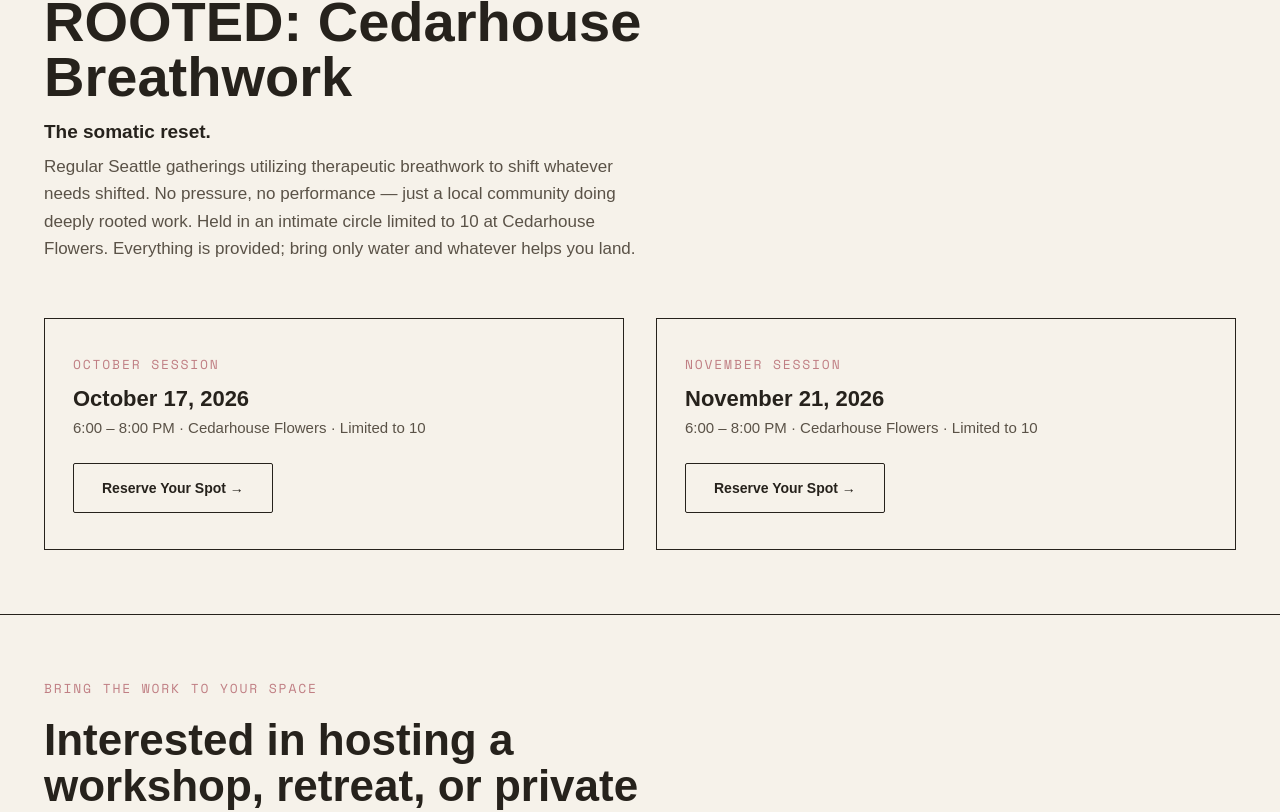
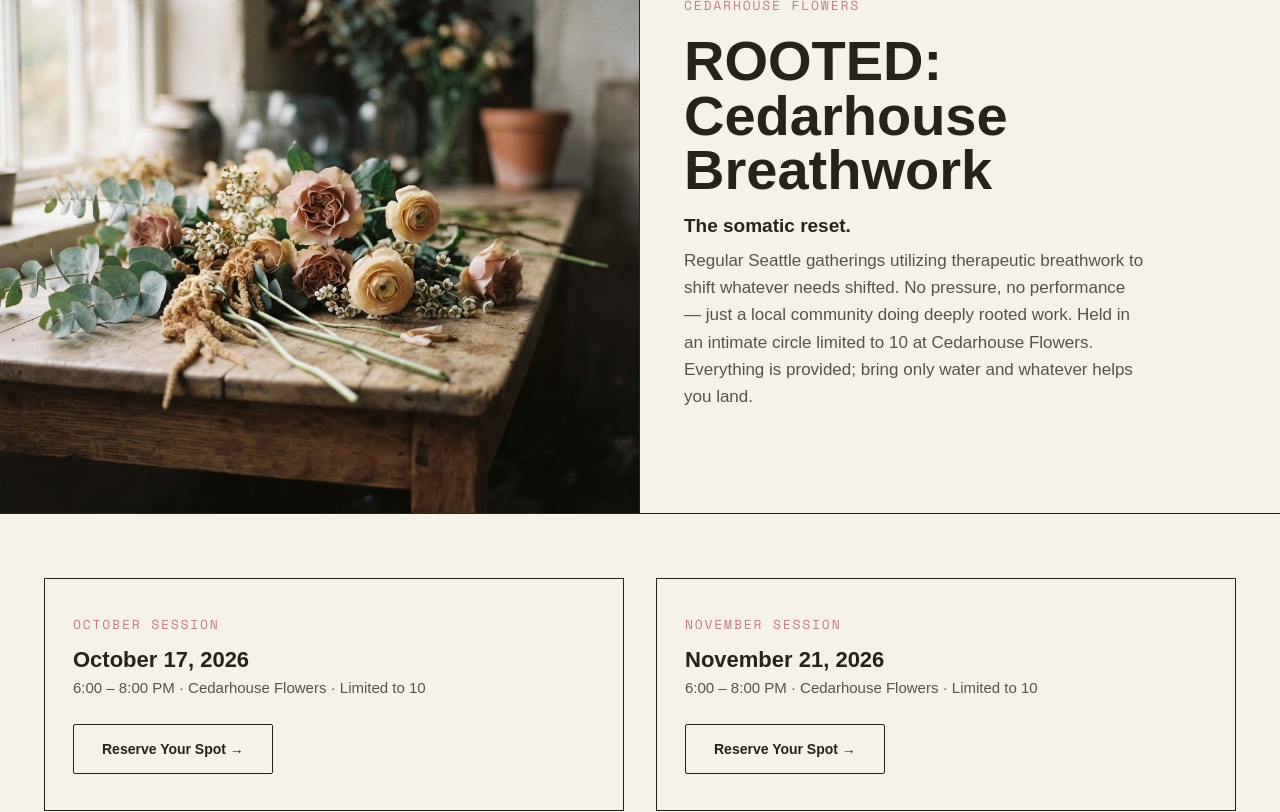
Before and after one commit to caitlynecorry/caitlyne-corry-site, a Next.js app: page /events in a window 1280 px wide. Shown: the part 660-1472 px from the top of the page. Built offline with nearby package versions, Linux system fonts and the light colour scheme; a web font is replaced by a local one.

Commit message:
Update page.tsx

```diff
--- a/app/events/page.tsx
+++ b/app/events/page.tsx
@@ -20,20 +20,30 @@ export default function EventsPage() {
         </p>
       </section>
 
-      <section className="border-b border-ink px-6 py-16 md:px-11">
+      <section className="grid grid-cols-1 border-b border-ink md:grid-cols-2">
+        <div
+          className="min-h-[360px] border-b border-ink bg-sand bg-cover bg-center bg-no-repeat md:min-h-[620px] md:border-b-0 md:border-r"
+          style={{ backgroundImage: "url('/media/cedarhouse-flowers.png')" }}
+          role="img"
+          aria-label="Loose seasonal cut flowers resting on a table in a flower studio"
+        />
+        <div className="flex flex-col justify-center px-6 py-16 md:px-11">
           <div className="mb-[18px] font-mono text-[13px] uppercase tracking-[0.14em] text-pink-muted">
             Cedarhouse Flowers
           </div>
-        <h2 className="mb-4 max-w-[620px] font-grotesk text-[clamp(40px,6vw,56px)] font-semibold leading-[0.98]">
+          <h2 className="mb-4 max-w-[460px] font-grotesk text-[clamp(40px,6vw,56px)] font-semibold leading-[0.98]">
             ROOTED: Cedarhouse Breathwork
           </h2>
-        <p className="mb-2 max-w-[600px] font-grotesk text-[19px] font-semibold leading-[1.3] text-ink">
+          <p className="mb-2 max-w-[460px] font-grotesk text-[19px] font-semibold leading-[1.3] text-ink">
             The somatic reset.
           </p>
-        <p className="mb-14 max-w-[600px] font-grotesk text-[17px] leading-[1.6] text-[#5a5247]">
+          <p className="max-w-[460px] font-grotesk text-[17px] leading-[1.6] text-[#5a5247]">
             Regular Seattle gatherings utilizing therapeutic breathwork to shift whatever needs shifted. No pressure, no performance — just a local community doing deeply rooted work. Held in an intimate circle limited to 10 at Cedarhouse Flowers. Everything is provided; bring only water and whatever helps you land.
           </p>
+        </div>
+      </section>
 
+      <section className="border-b border-ink px-6 py-16 md:px-11">
         <div className="grid grid-cols-1 gap-8 md:grid-cols-2">
           <div className="border border-ink px-7 py-9">
             <div className="mb-3 font-mono text-[13px] uppercase tracking-[0.14em] text-pink-muted">
```
Lines whose indentation alone changed are shown as unchanged.
